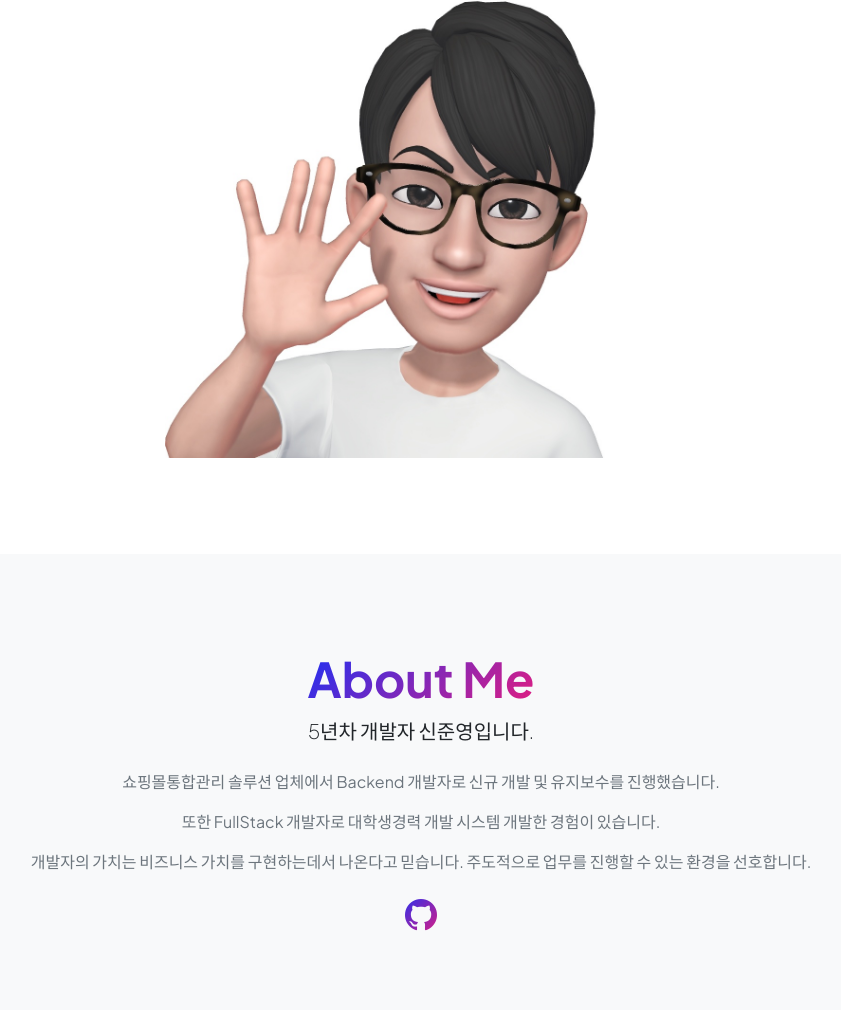
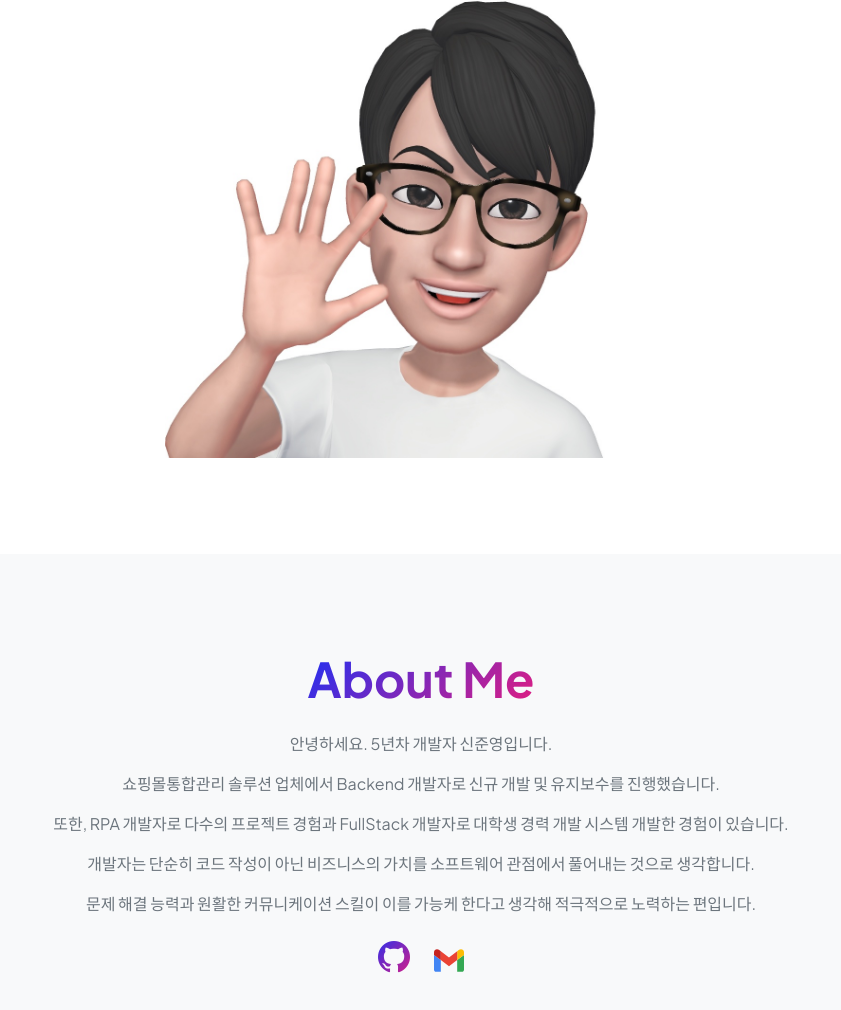
Before and after one commit to jyshine/jyshine.github.io, a plain HTML site: page index.html in a window 1280 px wide. Shown: the part 511-1521 px from the top of the page, without its empty margins (219-1060 px from the left). Drawn offline with nearby package versions, Linux system fonts and the light colour scheme.

Commit message:
Portfolio 수정

```diff
--- a/index.html
+++ b/index.html
@@ -75,14 +75,19 @@
                         <div class="col-xxl-8">
                             <div class="text-center my-5">
                                 <h2 class="display-5 fw-bolder"><span class="text-gradient d-inline">About Me</span></h2>
-                                <p class="lead fw-light mb-4">5년차 개발자 신준영입니다.</p>
+                                <p class="lead fw-light mb-4"></p>
+                                <p class="text-muted">안녕하세요. 5년차 개발자 신준영입니다. </p>
                                 <p class="text-muted">쇼핑몰통합관리 솔루션 업체에서 Backend 개발자로 신규 개발 및 유지보수를 진행했습니다. </p>
-                                <p class="text-muted">또한 FullStack 개발자로 대학생경력 개발 시스템 개발한 경험이 있습니다. </p>
-                                <p class="text-muted">개발자의 가치는 비즈니스 가치를 구현하는데서 나온다고 믿습니다. 주도적으로 업무를 진행할 수 있는 환경을 선호합니다. </p>
+                                <p class="text-muted">또한, RPA 개발자로 다수의 프로젝트 경험과 FullStack 개발자로 대학생 경력 개발 시스템 개발한 경험이 있습니다. </p>
+                                <p class="text-muted">개발자는 단순히 코드 작성이 아닌 비즈니스의 가치를 소프트웨어 관점에서 풀어내는 것으로 생각합니다. </p>
+                                <p class="text-muted">문제 해결 능력과 원활한 커뮤니케이션 스킬이 이를 가능케 한다고 생각해 적극적으로 노력하는 편입니다.  </p>
                                 <div class="d-flex justify-content-center fs-2 gap-4">
 <!--                                    <a class="text-gradient" href="#!"><i class="bi bi-twitter"></i></a>-->
 <!--                                    <a class="text-gradient" href="#!"><i class="bi bi-linkedin"></i></a>-->
                                     <a class="text-gradient" href="https://github.com/jyshine"><i class="bi bi-github"></i></a>
+                                    <a class="text-gradient" href="mailto:jyshine3@gmail.com">
+                                        <img src="assets/images/gmail.svg" alt="gmail" width="30"/>
+                                    </a>
                                 </div>
                             </div>
                         </div>
```
Also changed, not shown: assets/images/gmail.svg (added).
